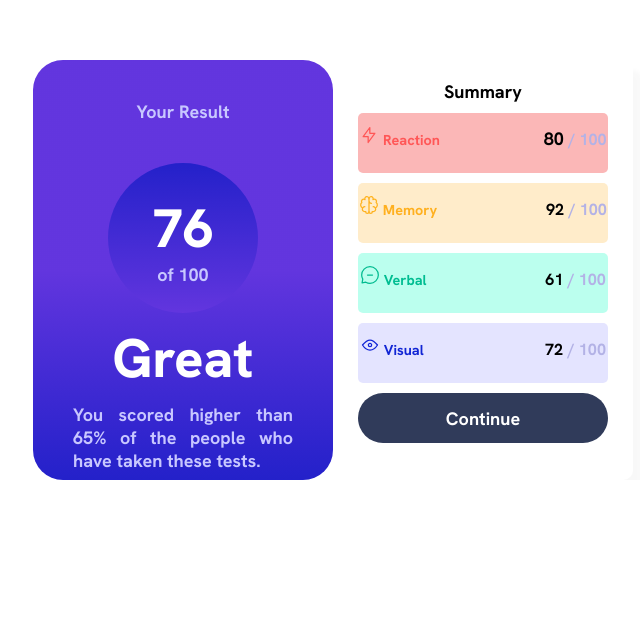
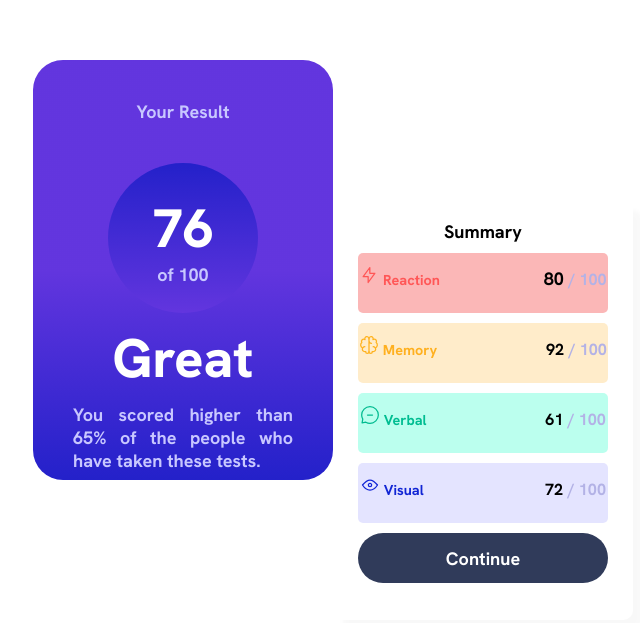
Before and after one commit to Megelado/results-summary-component-main, a plain HTML site: page index.html in a window 1280 px wide. Shown: the part 340-963 px from the top of the page, without its empty margins (607-1247 px from the left). Before the commit the page ends 820 px from the top, so only its background shows below. Drawn offline with Linux system fonts and the light colour scheme.

Commit message:
Update desktop.css

```diff
--- a/desktop.css
+++ b/desktop.css
@@ -2,6 +2,9 @@
     section {
         display: grid;
         grid-template-columns: auto auto;
+
+        width: 400px;
+        height: 700px;
     }
 
     .great {
```
